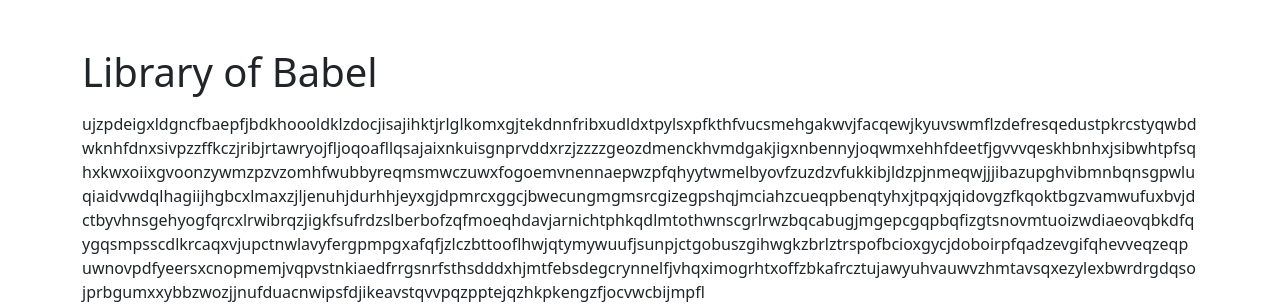
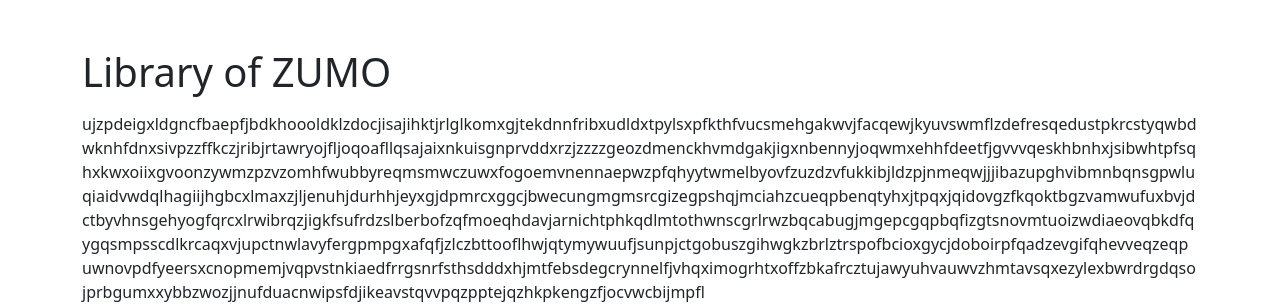
Before and after one commit to phornphatch/CS50-Havard, a Flask app: page / in a window 1280 px wide. Shown: the top 306 px of the page. Run offline with Flask 3, Linux system fonts and the light colour scheme; some libraries are stand-ins or nearby versions.

Commit message:
Wed, Aug 23, 2023, 3:39 PM +03:00

```diff
--- a/src9/library/app.py
+++ b/src9/library/app.py
@@ -13,4 +13,4 @@ app.config["TEMPLATES_AUTO_RELOAD"] = True
 @app.route("/", methods=["GET"]) # / is rootfolder, homepage, main page
 def index():
     string = random_string(1000)
-    return render_template("index.html", placeholder = string)
+    return render_template("index.html", placeholder = string, name="ZUMO")
--- a/src9/library/templates/index.html
+++ b/src9/library/templates/index.html
@@ -1,7 +1,7 @@
 {% extends "layout.html" %}
 
 {% block body %}
-    <h1 class="mt-5">Library of Babel</h1>
+    <h1 class="mt-5">Library of {{ name }}</h1>
 
     <!-- TODO: Implement a search form -->
 
```
